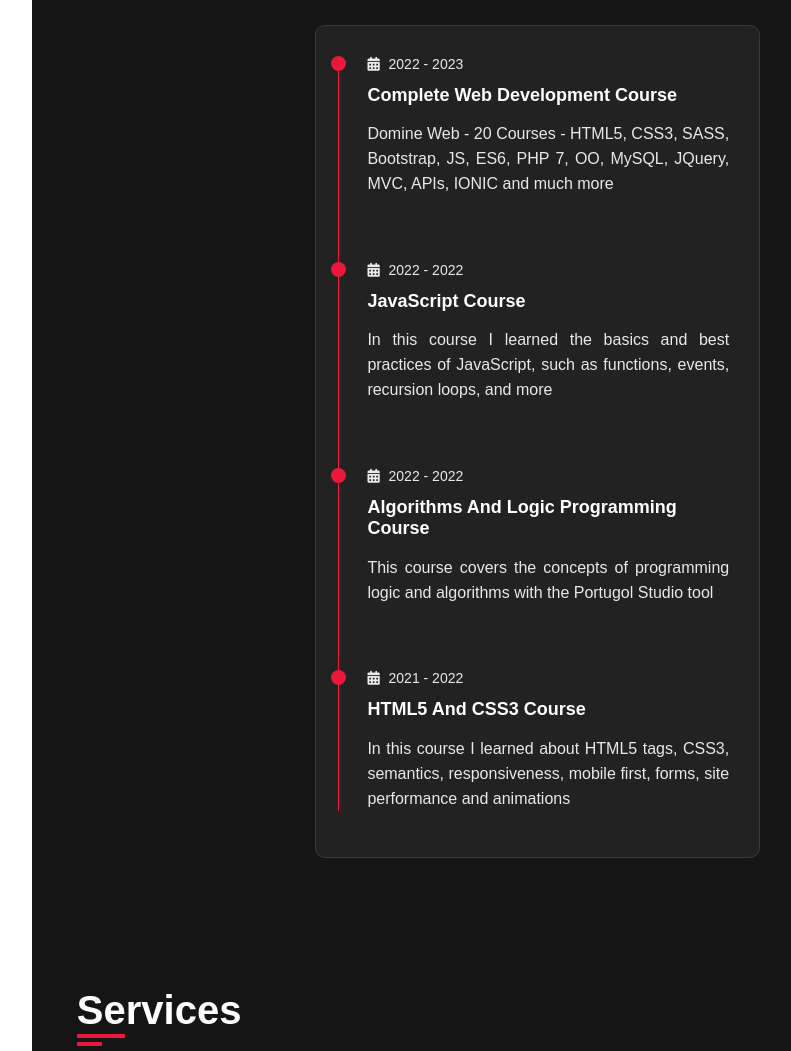
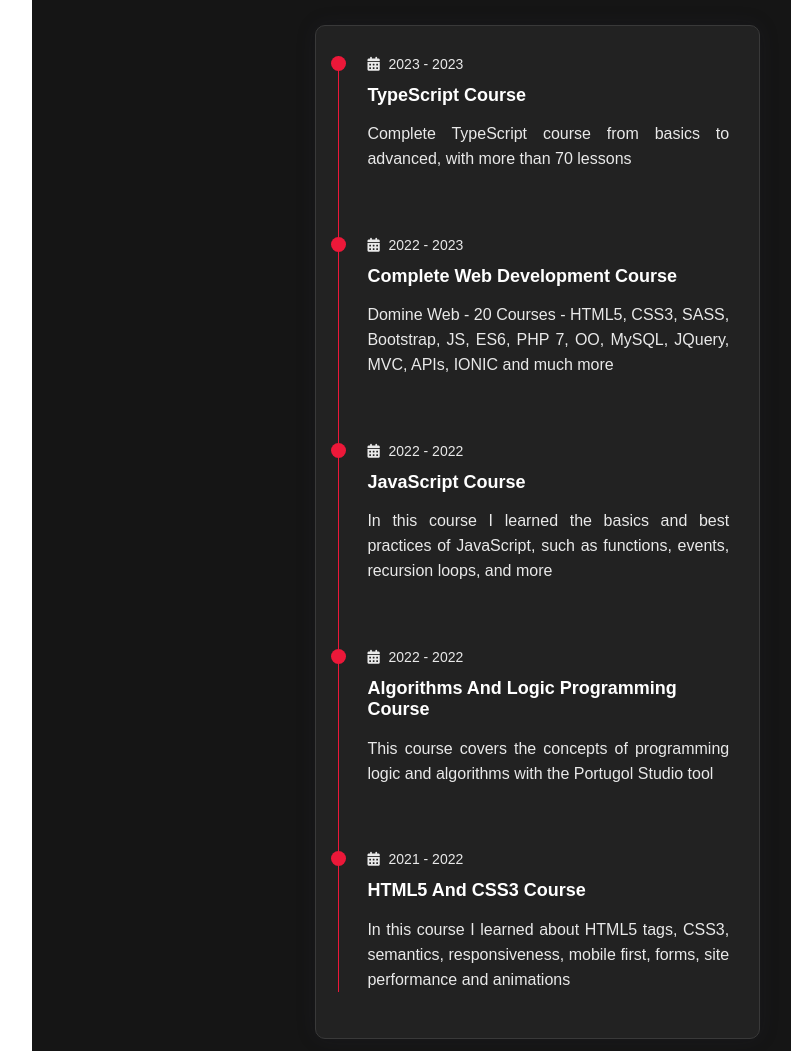
Before and after one commit to Erik-Sillva/Portfolio-JS, a plain HTML site: page index.html in a window 1280 px wide. Shown: the part 1660-2711 px from the top of the page, without its empty margins (237-1028 px from the left). Drawn offline with nearby package versions, Linux system fonts and the light colour scheme; a web font is replaced by a local one.

Commit message:
Update index.html

```diff
--- a/index.html
+++ b/index.html
@@ -78,8 +78,8 @@
 
                                 <h3 class="my-profession" aria-labelledby="i'm a web developer and web design">I'm a <span class="typing">Web Developer</span></h3>
 
-                                <p aria-labelledby="i'm a web developer front-end with experience in html, css, sass, bootstrap, javascript">
-                                    I'm a web developer front-end with experience in HTML, CSS, SASS, Bootstrap, JavaScript
+                                <p aria-labelledby="i'm a web developer front-end with experience in html, css, sass, bootstrap, javascript e typescript">
+                                    I'm a web developer front-end with experience in HTML, CSS, SASS, Bootstrap, JavaScript e TypeScript
                                 </p>
                             </div>
 
@@ -247,22 +247,22 @@
                                                     <!-- Timline Item One Start-->
                                                     <div class="timeline-item padd-15">
                                                         <div class="circle-dot"></div>
+                                                        <h3 class="timeline-date" aria-labelledby="from 2023 to 2023">
+                                                            <i class="fa-solid fa-calendar-days"></i> 2023 - 2023
+                                                        </h3>
+                                                        <h4 class="timeline-title" aria-labelledby="typeScript course">TypeScript course</h4>
+                                                        <p class="timeline-text" aria-labelledby="Complete TypeScript course from basics to advanced, with more than 70 lessons">Complete TypeScript course from basics to advanced, with more than 70 lessons</p>
+                                                    </div>
+                                                    <!-- Timline Item One Start-->
+
+                                                    <!-- Timline Item Two Start-->
+                                                    <div class="timeline-item padd-15">
+                                                        <div class="circle-dot"></div>
                                                         <h3 class="timeline-date" aria-labelledby="from 2022 to 2023">
                                                             <i class="fa-solid fa-calendar-days"></i> 2022 - 2023
                                                         </h3>
                                                         <h4 class="timeline-title" aria-labelledby="complete web development course">Complete Web Development Course</h4>
                                                         <p class="timeline-text" aria-labelledby="domine web - 20 courses - html5, css3, sass, bootstrap, js, es6, php 7, oo, mysql, jquery, mvc, apis, ionic and much more">Domine Web - 20 Courses - HTML5, CSS3, SASS, Bootstrap, JS, ES6, PHP 7, OO, MySQL, JQuery, MVC, APIs, IONIC and much more</p>
-                                                    </div>
-                                                    <!-- Timline Item One End-->
-
-                                                    <!-- Timline Item Two Start-->
-                                                    <div class="timeline-item padd-15">
-                                                        <div class="circle-dot"></div>
-                                                        <h3 class="timeline-date" aria-labelledby="from 2022 to 2022">
-                                                            <i class="fa-solid fa-calendar-days"></i> 2022 - 2022
-                                                        </h3>
-                                                        <h4 class="timeline-title" aria-labelledby="JavaScript Course">javaScript course</h4>
-                                                        <p class="timeline-text" aria-labelledby="in this course i learned the basics and best practices of JavaScript, such as functions, events, recursion loops, and more">In this course I learned the basics and best practices of JavaScript, such as functions, events, recursion loops, and more</p>
                                                     </div>
                                                     <!-- Timline Item Two End-->
 
@@ -272,12 +272,23 @@
                                                         <h3 class="timeline-date" aria-labelledby="from 2022 to 2022">
                                                             <i class="fa-solid fa-calendar-days"></i> 2022 - 2022
                                                         </h3>
-                                                        <h4 class="timeline-title" aria-labelledby="algorithms and logic programming course">Algorithms and Logic Programming Course</h4>
-                                                        <p class="timeline-text" aria-labelledby="this course covers the concepts of programming logic and algorithms with the Portugol Studio tool">This course covers the concepts of programming logic and algorithms with the Portugol Studio tool</p>
+                                                        <h4 class="timeline-title" aria-labelledby="JavaScript Course">javaScript course</h4>
+                                                        <p class="timeline-text" aria-labelledby="in this course i learned the basics and best practices of JavaScript, such as functions, events, recursion loops, and more">In this course I learned the basics and best practices of JavaScript, such as functions, events, recursion loops, and more</p>
                                                     </div>
                                                     <!-- Timline Item Three End-->
 
                                                     <!-- Timline Item Four Start-->
+                                                    <div class="timeline-item padd-15">
+                                                        <div class="circle-dot"></div>
+                                                        <h3 class="timeline-date" aria-labelledby="from 2022 to 2022">
+                                                            <i class="fa-solid fa-calendar-days"></i> 2022 - 2022
+                                                        </h3>
+                                                        <h4 class="timeline-title" aria-labelledby="algorithms and logic programming course">Algorithms and Logic Programming Course</h4>
+                                                        <p class="timeline-text" aria-labelledby="this course covers the concepts of programming logic and algorithms with the Portugol Studio tool">This course covers the concepts of programming logic and algorithms with the Portugol Studio tool</p>
+                                                    </div>
+                                                    <!-- Timline Item Four End-->
+
+                                                    <!-- Timline Item Five Start-->
                                                     <div class="timeline-item padd-15">
                                                         <div class="circle-dot"></div>
                                                         <h3 class="timeline-date" aria-labelledby="from 2021 to 2022">
@@ -286,7 +297,7 @@
                                                         <h4 class="timeline-title" aria-labelledby="html5 and css3 course">HTML5 and CSS3 Course</h4>
                                                         <p class="timeline-text" aria-labelledby="in this course i learned about HTML5 tags, CSS3, semantics, responsiveness, mobile first, forms, site performance and animations">In this course I learned about HTML5 tags, CSS3, semantics, responsiveness, mobile first, forms, site performance and animations</p>
                                                     </div>
-                                                    <!-- Timline Item Four End-->
+                                                    <!-- Timline Item Five End-->
                                                 </div>
                                             </div>
                                         </div>
```
